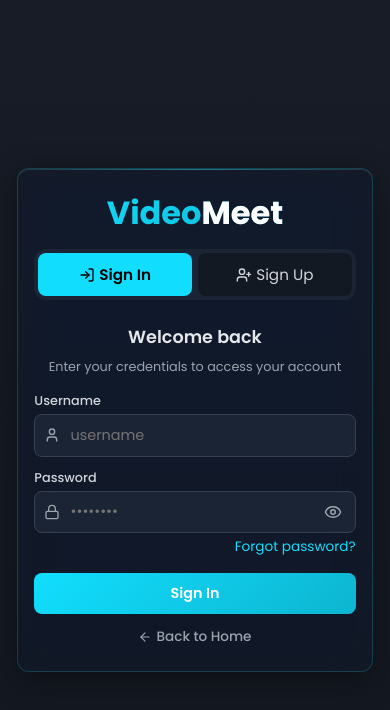
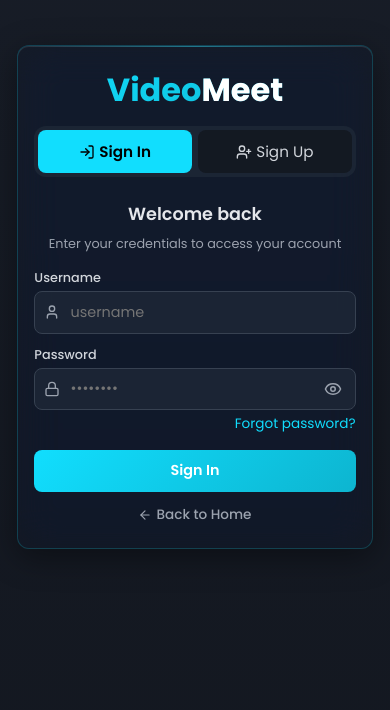
Before and after one commit to AkashRanjanSaikia/video_Meet, a React (Vite) app in the folder frontend/: page / in a window 390 px wide. Both pictures are taken after a click on the button "Login". Shown: the top 710 px of the page. Built offline with nearby package versions, Linux system fonts and the light colour scheme; no server answers.

Commit message:
adding space from top

```diff
--- a/frontend/src/styles/LoginPage.css
+++ b/frontend/src/styles/LoginPage.css
@@ -4,7 +4,6 @@
 .auth-container {
   min-height: 100vh;
   display: flex;
-  align-items: center;
   justify-content: center;
   background: linear-gradient(180deg, hsl(220 25% 12%) 0%, hsl(220 25% 10%) 100%);
   padding: 1rem;
@@ -15,6 +14,7 @@
 .auth-wrapper {
   width: 100%;
   max-width: 420px;
+  margin-top: 2%;
 }
 
 /* Card */
@@ -281,6 +281,7 @@
   }
 
   .auth-wrapper {
+    margin-top: 10%;
     width: 95%;
     max-width: 380px;
     margin-bottom: 4px;
```
